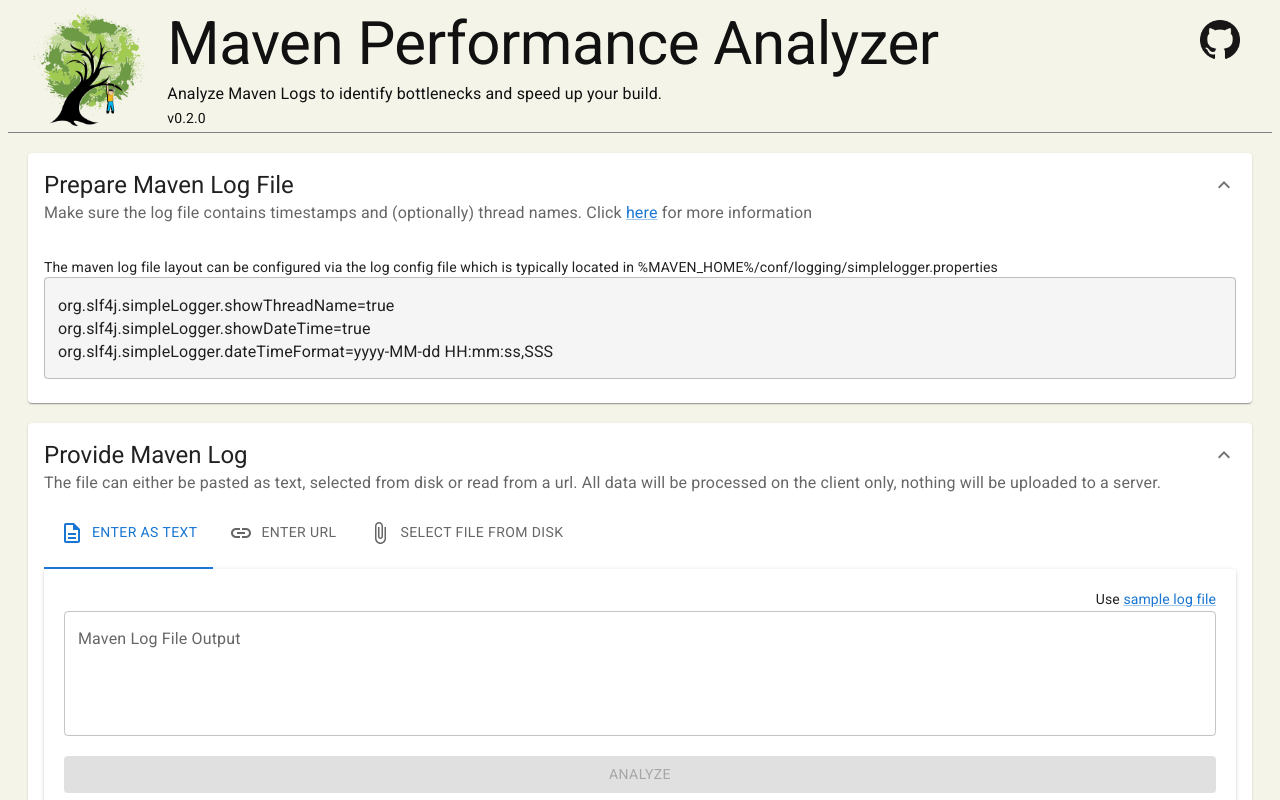
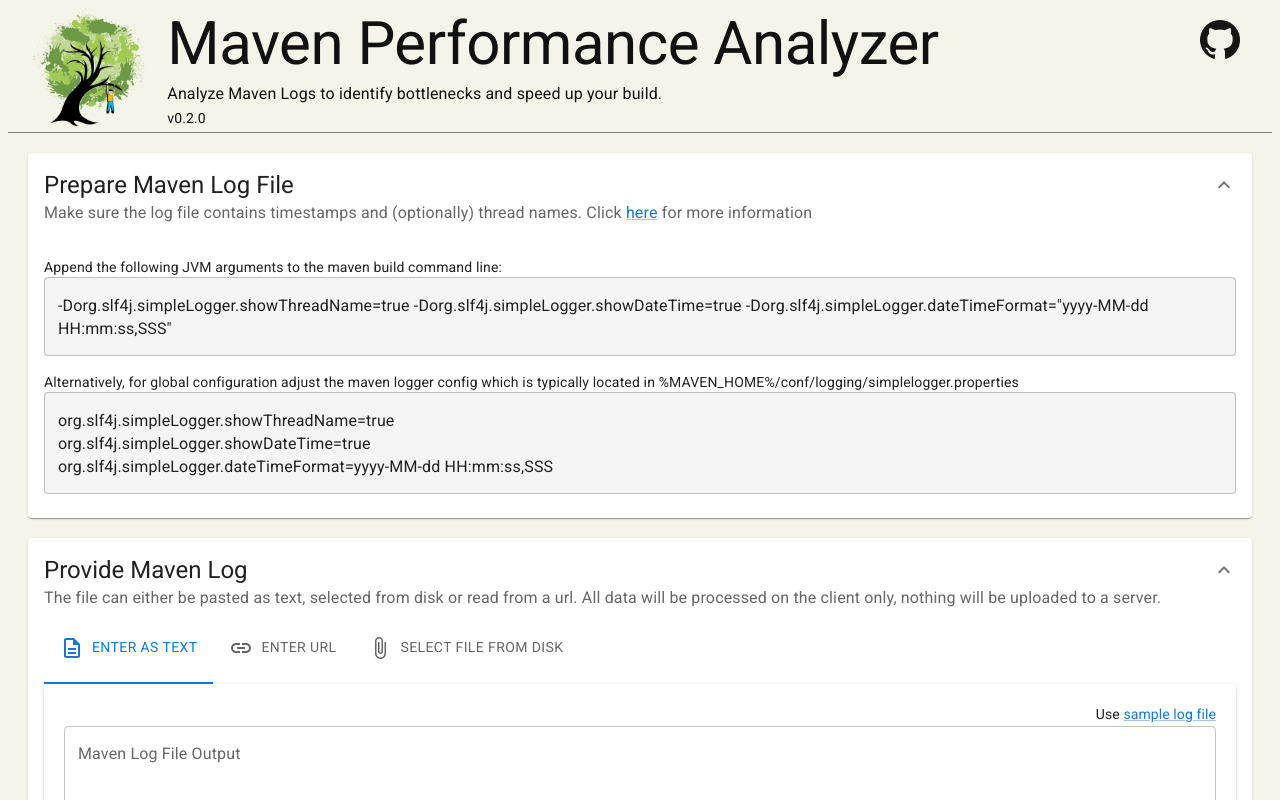
Before and after one commit to stefanroeck/maven-performance-analyzer, a React (Vite) app: page / in a window 1280 px wide. Both pictures are taken after a click on the link "here". Shown: the top 800 px of the page. Built offline with nearby package versions, Linux system fonts and the light colour scheme.

Commit message:
adjust help section with jvm params

```diff
--- a/src/components/input/HelpCard.tsx
+++ b/src/components/input/HelpCard.tsx
@@ -36,8 +36,20 @@
       onExpanded={setExpanded}
     >
       <Typography variant="body2">
+        Append the following JVM arguments to the maven build command line:
+      </Typography>
+      <TextField
+        multiline
+        fullWidth
+        value={
+          '-Dorg.slf4j.simpleLogger.showThreadName=true -Dorg.slf4j.simpleLogger.showDateTime=true -Dorg.slf4j.simpleLogger.dateTimeFormat="yyyy-MM-dd HH:mm:ss,SSS"'
+        }
+        InputProps={{ readOnly: true }}
+        sx={{ backgroundColor: grey[100] }}
+      />
+      <Typography variant="body2" mt={2}>
         {
-          "The maven log file layout can be configured via the log config file which is typically located in %MAVEN_HOME%/conf/logging/simplelogger.properties"
+          "Alternatively, for global configuration adjust the maven logger config which is typically located in %MAVEN_HOME%/conf/logging/simplelogger.properties"
         }
       </Typography>
       <TextField
```
